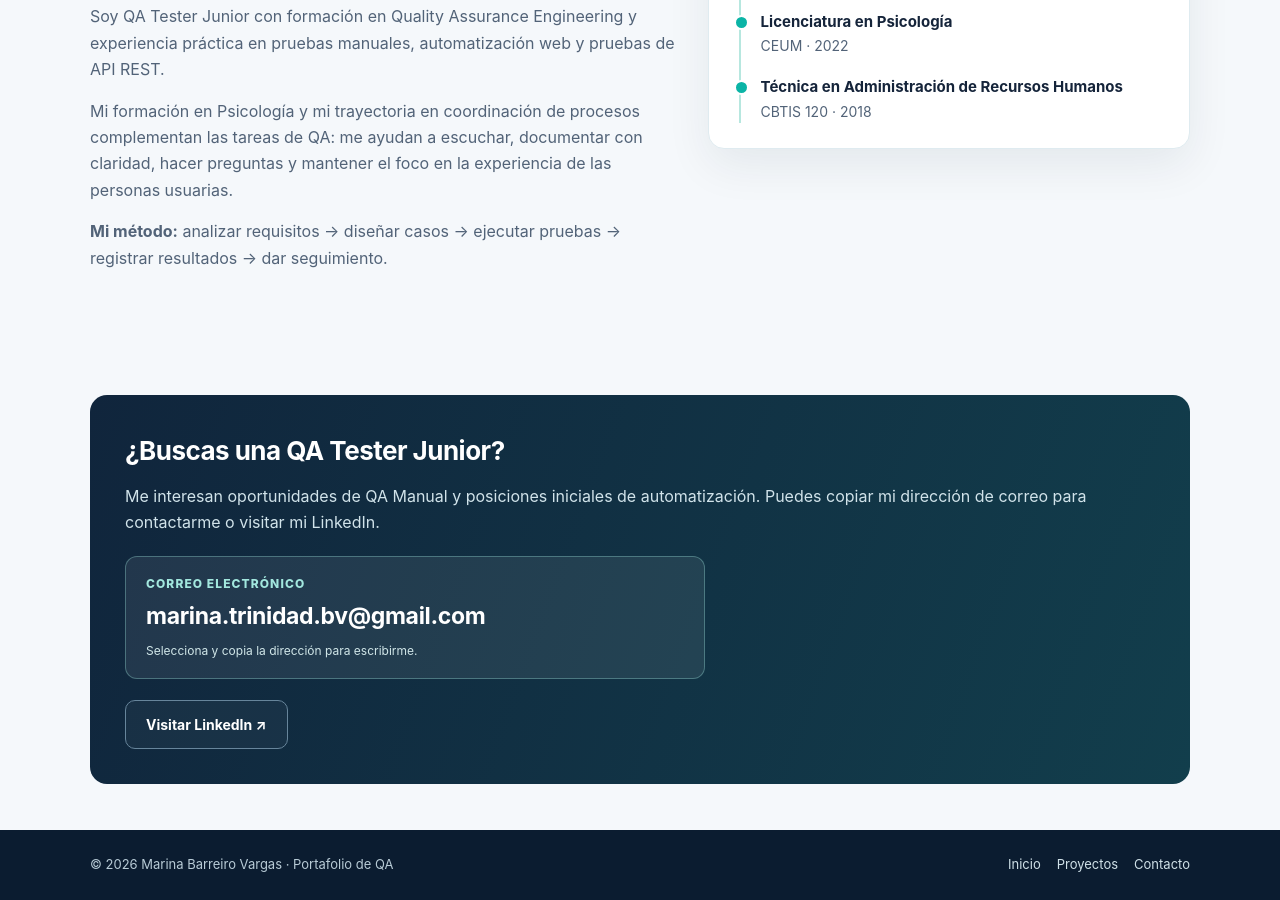
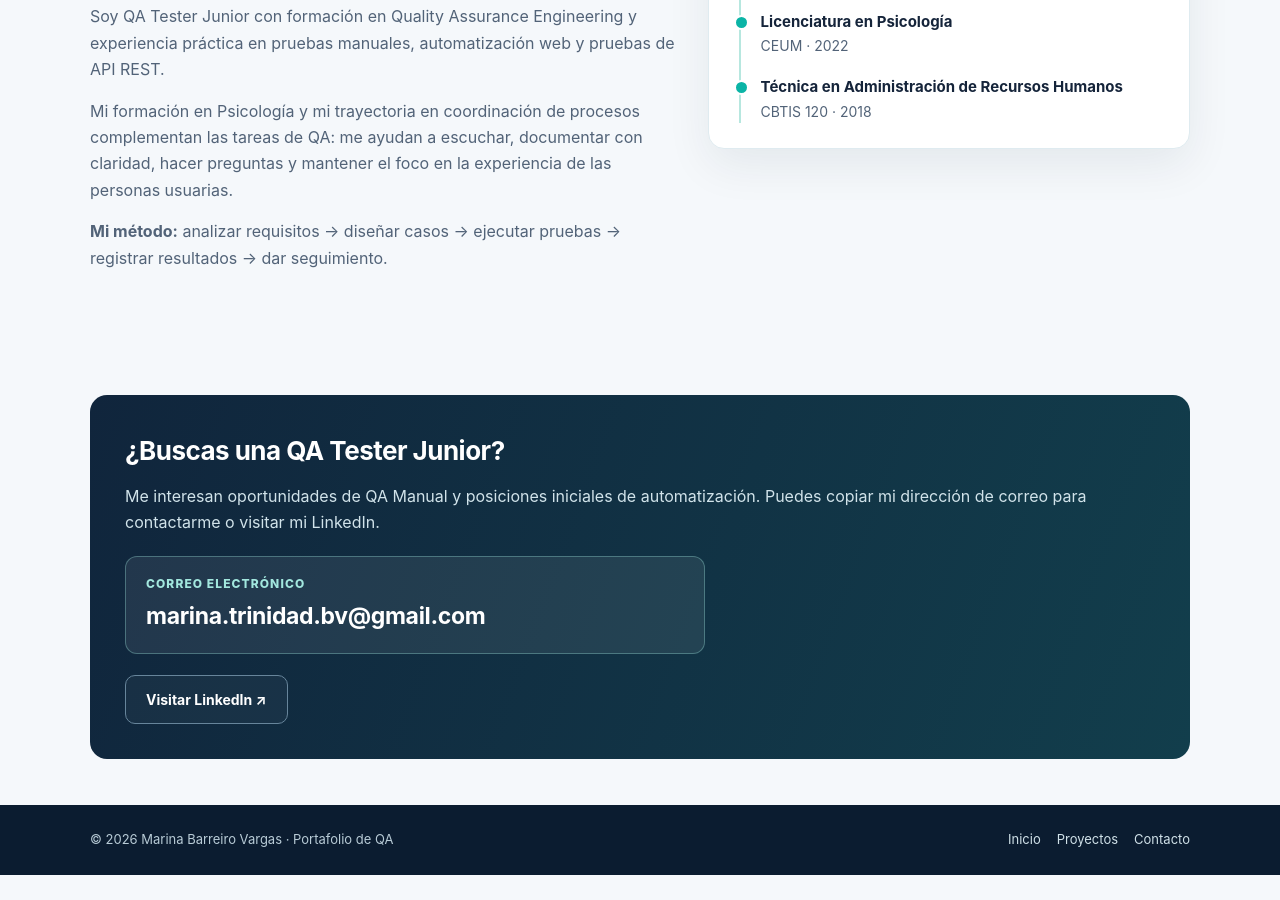
Before and after one commit to Chopiwix/Portafolio, a Jekyll site: the page built from index.md, in a window 1280 px wide and 900 px high, scrolled down 1820 px. Built offline with Jekyll 4.4.1, drawn with Linux system fonts in a browser that asks for light colours; after the commit the page ends 2695 px from its top, so only the background shows below that.

Commit message:
style(portfolio): quitar indicación redundante de correo

```diff
--- a/index.md
+++ b/index.md
@@ -110,7 +110,7 @@ permalink: /
       <div class="contact-email-block">
         <span class="contact-email-label">Correo electrónico</span>
         <span class="contact-email">marina.trinidad.bv@gmail.com</span>
-        <span class="contact-email-hint">Selecciona y copia la dirección para escribirme.</span>
+
       </div>
       <div class="actions">
         <a class="button button-outline" href="https://www.linkedin.com/in/marina-barreiro-vargas/" target="_blank" rel="noopener noreferrer">Visitar LinkedIn ↗</a>
```
